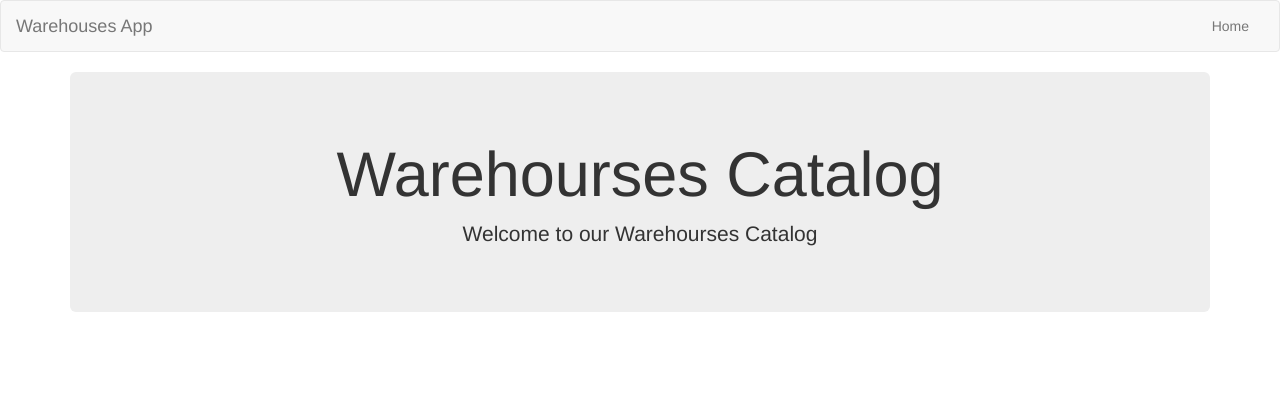
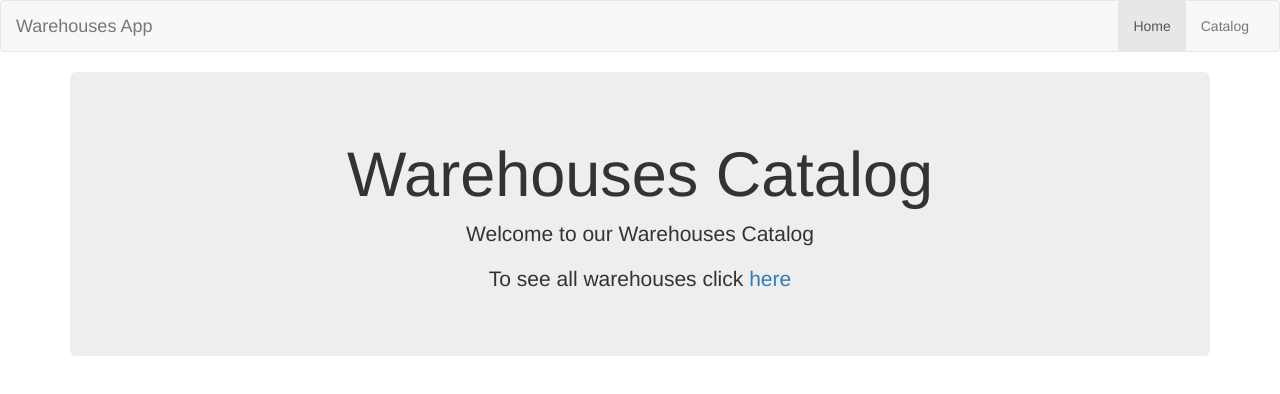
Before and after one commit to sergey-zhuravel/warehouses-client-sample, an Angular app: page / in a window 1280 px wide. Shown: the top 394 px of the page. Built offline with nearby package versions, Linux system fonts and the light colour scheme.

Commit message:
Added catalog component and nav links fix

```diff
--- /dev/null
+++ b/src/app/components/catalog/catalog.component.html
@@ -0,0 +1,5 @@
+<div class="jumbotron text-center">
+  <h1>List of Warehouses</h1>
+  <hr/>
+
+</div>
--- /dev/null
+++ b/src/app/components/catalog/catalog.component.ts
@@ -0,0 +1,15 @@
+import { Component, OnInit } from '@angular/core';
+
+@Component({
+  selector: 'app-catalog',
+  templateUrl: './catalog.component.html',
+  styleUrls: ['./catalog.component.css']
+})
+export class CatalogComponent implements OnInit {
+
+  constructor() { }
+
+  ngOnInit() {
+  }
+
+}
--- a/src/app/components/home/home.component.html
+++ b/src/app/components/home/home.component.html
@@ -1,5 +1,6 @@
 <div class="jumbotron text-center">
-  <h1>Warehourses Catalog </h1>
-  <p class="lead">Welcome to our Warehourses Catalog</p>
+  <h1>Warehouses Catalog </h1>
+  <p class="lead">Welcome to our Warehouses Catalog</p>
+  <p class="lead">To see all warehouses click <a [routerLink]="['/catalog']">here</a></p>
 
 </div>
--- a/src/app/components/navbar/navbar.component.html
+++ b/src/app/components/navbar/navbar.component.html
@@ -8,11 +8,12 @@
               <span class="icon-bar"></span>
               <span class="icon-bar"></span>
             </button>
-      <a  class="navbar-brand" href="/" >Warehouses App</a>
+      <a  class="navbar-brand" [routerLink]="['/']">Warehouses App</a>
     </div>
     <div id="navbar" class="navbar-collapse collapse">
       <ul class="nav navbar-nav navbar-right">
-        <li><a href="/">Home</a></li>
+        <li [routerLinkActive]="['active']" [routerLinkActiveOptions]="{exact:true}"><a [routerLink]="['/']">Home</a></li>
+        <li [routerLinkActive]="['active']"><a [routerLink]="['/catalog']">Catalog</a></li>
 
       </ul>
 
```
Also changed, not shown: src/app/app.module.ts (+5 -2 lines), src/app/components/catalog/catalog.component.css (added), 1 other file (tests, documents, lock files or other folders).
